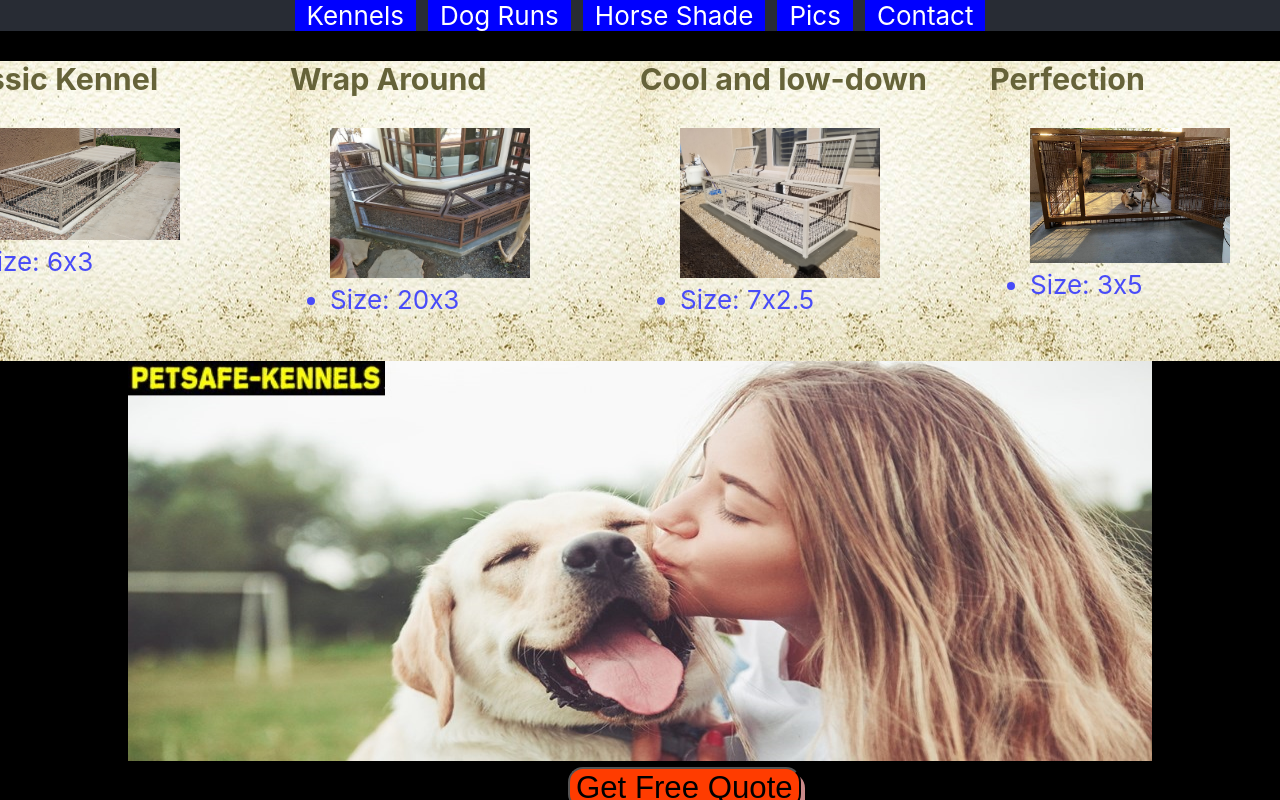
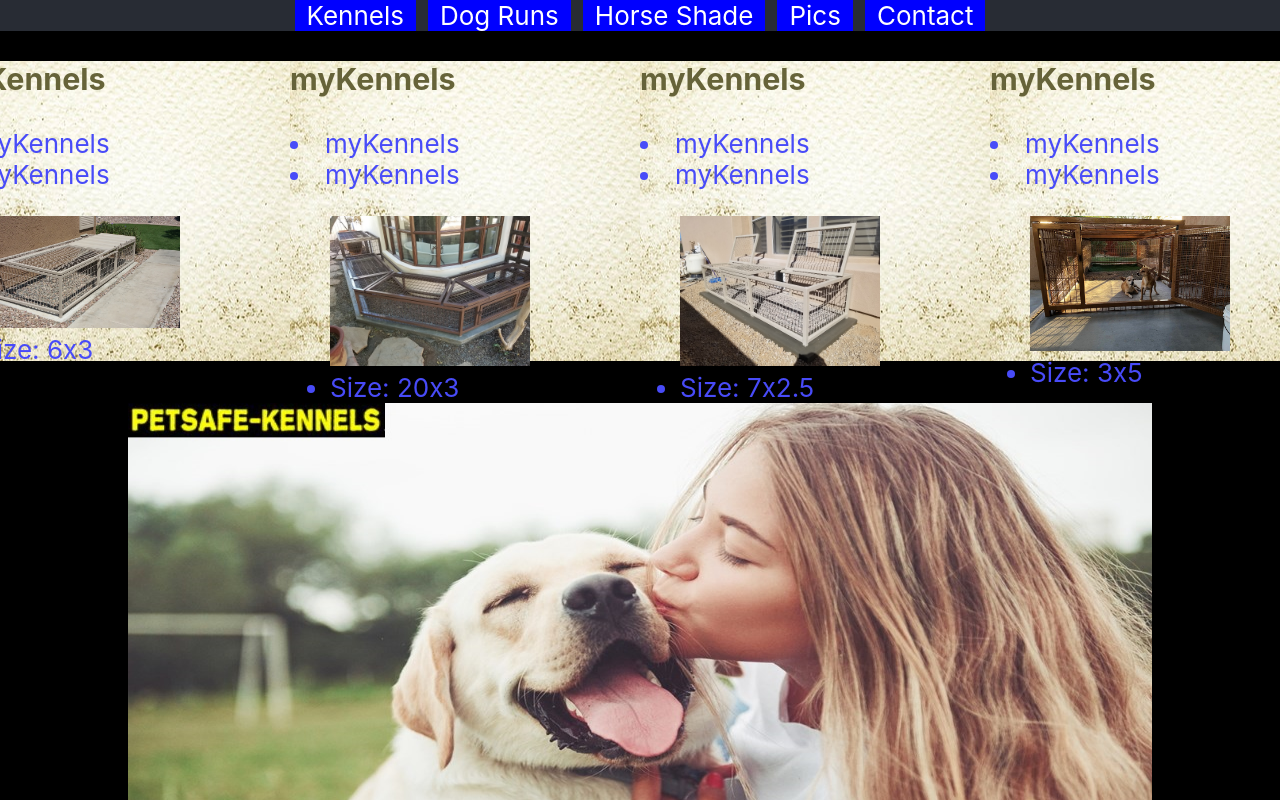
Before and after one commit to rhtaylor/Petsafe-kennels, a React (Create React App) app in the folder React-Front/pet-safe-kennels/: page / in a window 1280 px wide. Shown: the top 800 px of the page. Built offline with nearby package versions, Linux system fonts and the light colour scheme; no server answers.

Commit message:
updates homepage to have react cards flip over and show back upon clikc, not fully functional but font card working

```diff
--- a/React-Front/pet-safe-kennels/src/Home.jsx
+++ b/React-Front/pet-safe-kennels/src/Home.jsx
@@ -1,5 +1,4 @@
 import React, { Component } from 'react'
-
 import kennel from './kennel.jpg'
 import Kennel from './Kennel.jsx'
 import home from './favicon.ico';
--- a/React-Front/pet-safe-kennels/src/components/All-Dog-Kennels.jsx
+++ b/React-Front/pet-safe-kennels/src/components/All-Dog-Kennels.jsx
@@ -11,21 +11,56 @@ export default class AllDogKennelsPage extends Component{
    constructor(props){
     super(props)
        this.state = {
-           display: 'show',
+           display: 'myKennels',
            front: 'show',
            back: 'none',
+           backCard: 'kennel_back',
+           id: 0,
+
            }
+
     this.make_kennels = this.make_kennels.bind(this)
     this.flipKennel = this.flipKennel.bind(this)
+       this.custom_class = {
+           0:{i:{display: 'myKennels'}},1:{i:{display: 'myKennels'}},2:{i:{display: 'myKennels'}}, 3:{i: {display:'myKennels'}}
+       }
+    }
+    static getDerivedStateFromProps(props, state) {
+    let new_array= DOGARRAY.map((k,i)=>{
+        return { id: i, i: { display: 'myKennels'} }
+    })
+    debugger
+    return new_array
+
+    }
+    componentDidMount(){
+        this.custom_class = this.state
+        debugger
     }
    flipKennel(e){
-    e.preventDefault()
-    debugger
+    let savedE = e
+    let savedTarget = e.currentTarget
+    e.persist()
+
+    this.custom_class[savedTarget.id].i.display = 'none'
+
+    this.setState((preS)=>{
+        return { [savedTarget.id]:{
+        id:  savedTarget.id,
+        i: { 'display': 'none'}
+    }
+
+}}
+
+)
+
+debugger
    }
    make_kennels(){
-       return DOGARRAY.map((k,i) => <span><DogKennel kennel={k}
+       return DOGARRAY.map((k,i) => <span id={i} key={i}><DogKennel my_state={this.state} id={i} kennel={k}
            clickMe={e => this.flipKennel(e)}
-       /><DogKennelBack display={this.state.back} kennel={k}/></span>)
+           custom_class={this.custom_class}
+       /><DogKennelBack display={this.state} kennel={k}/></span>)
    }
     render(){
         return(<div id="kennel_slide">
--- a/React-Front/pet-safe-kennels/src/components/DogKennel.jsx
+++ b/React-Front/pet-safe-kennels/src/components/DogKennel.jsx
@@ -4,18 +4,29 @@ import '../css/kennel-card.scss'
 export default class DogKennel extends Component{
     constructor(props){
         super(props)
-
+        this.state = { display: "kennel_slide"}
+        this.local_update = this.local_update.bind(this)
 
     }
-
-
+    local_update(e){
+        e.preventDefault()
+        this.setState({display: 'kennel_back'})
+    }
+    static getDerivedStateFromProps(props, state) {
+     debugger
+        return { ...state, ...props.my_state}
+    }
     render(){
+        debugger
         return(
-            <div className="parentDog" key={this.props.kennel.title[0]}
+            <div  id={this.props.id} key={this.props.custom_class}
                 onClick={e => this.props.clickMe(e)}
-            >
-                    <div className="myKennels" key={this.props.kennel[1]}>
-                        <h3>{this.props.kennel.title}</h3>
+                className="parentDog"
+               >
+                <div style={{display: this.props.custom_class[this.props.id].i.display}} className={this.props.my_state[this.props.id]['i'].display} key={this.props.custom_class}>
+                    <h3>{this.props.my_state[this.props.id]['i'].display}</h3>
+                    <li>{this.state[this.props.id].i.display}</li>
+                    <li>{this.props.custom_class[this.props.id].i.display}</li>
                         <ul>
                                 <img src={this.props.kennel.img}></img>
                                 <li>Size: {this.props.kennel.size}</li>
--- a/React-Front/pet-safe-kennels/src/components/DogKennelBack.jsx
+++ b/React-Front/pet-safe-kennels/src/components/DogKennelBack.jsx
@@ -5,9 +5,9 @@ export default class DogKennelBack extends Component{
     }
     render(){
         return(
-            <div id="kennel_back" style={{display: this.props.display}}>
-                <div className="parentDog" key={this.props.kennel.title[0]}>
-                    <div className="myKennels" key={this.props.kennel[1]}>
+            <div id="kennel_back" style={{display: this.props.display.back}}>
+                <div className="parentDog" key={this.props.kennel.title[1]}>
+                    <div className="myKennels" key={this.props.kennel[2]}>
                         <h3>{this.props.kennel.title}</h3>
                         <ul>
                             <li>info: {this.props.kennel.info}</li>
--- a/React-Front/pet-safe-kennels/src/css/kennel-card-all.scss
+++ b/React-Front/pet-safe-kennels/src/css/kennel-card-all.scss
@@ -31,3 +31,6 @@
     }
 }
 }
+.kennel_back{
+    display: none;
+}
```
Also changed, not shown: 1 other file (tests, documents, lock files or other folders).
